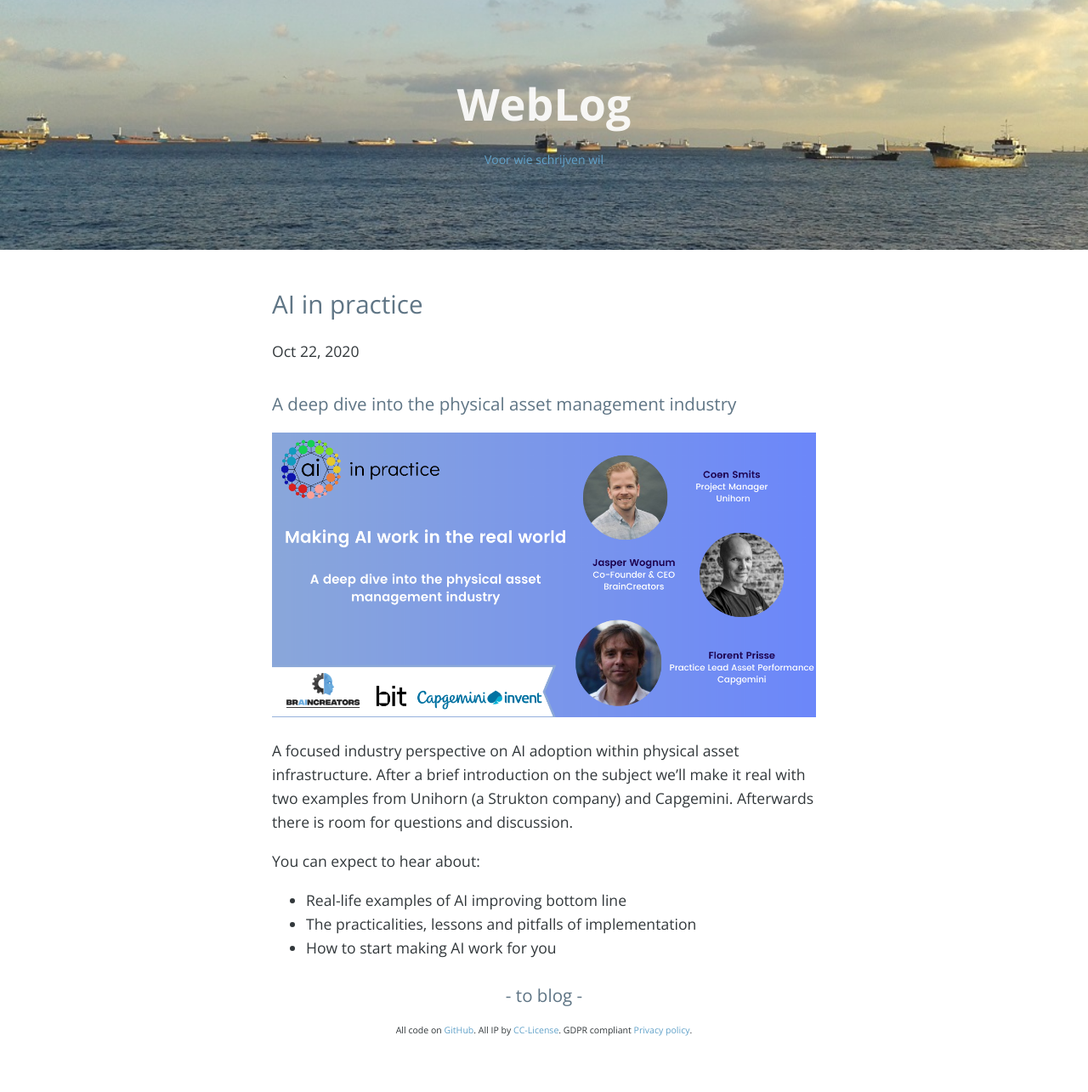
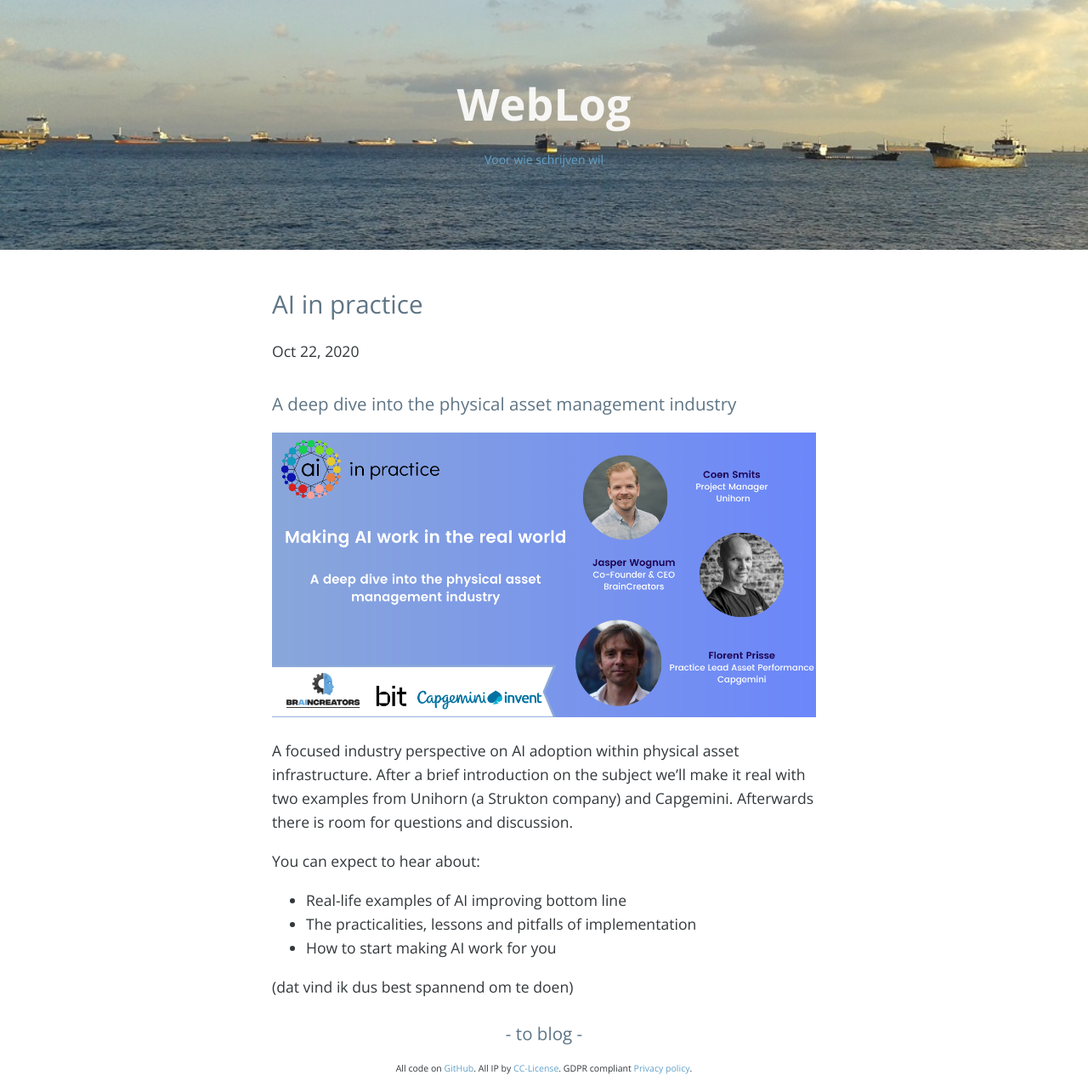
Before and after one commit to fprisse/Weblog, a Jekyll site: the page built from _posts/2020-10-22-APMtalk.md, in a window 1280 px wide. Shown: the whole page at 85% size. Built offline with Jekyll 4.4.1, drawn with Linux system fonts in a browser that asks for light colours; nearby versions of some CDN libraries; comment, search, counter and statistics services are not loaded; before the commit the page ends 1239 px from its top, so only the background shows below that.

Commit message:
Update 2020-10-22-APMtalk.md

```diff
--- a/_posts/2020-10-22-APMtalk.md
+++ b/_posts/2020-10-22-APMtalk.md
@@ -7,7 +7,7 @@
 
 ### A deep dive into the physical asset management industry
 
-![shahas]({{ site.url }}/assets/aipractice.png)
+![aipractice]({{ site.url }}/assets/aipractice.png)
 
  A focused industry perspective on AI adoption within physical asset infrastructure. After a brief introduction on the subject we'll make it real with two examples from Unihorn (a Strukton company) and Capgemini.
  Afterwards there is room for questions and discussion.
@@ -16,3 +16,5 @@
  - Real-life examples of AI improving bottom line
  - The practicalities, lessons and pitfalls of implementation
  - How to start making AI work for you
+
+(dat vind ik dus best spannend om te doen)
```
